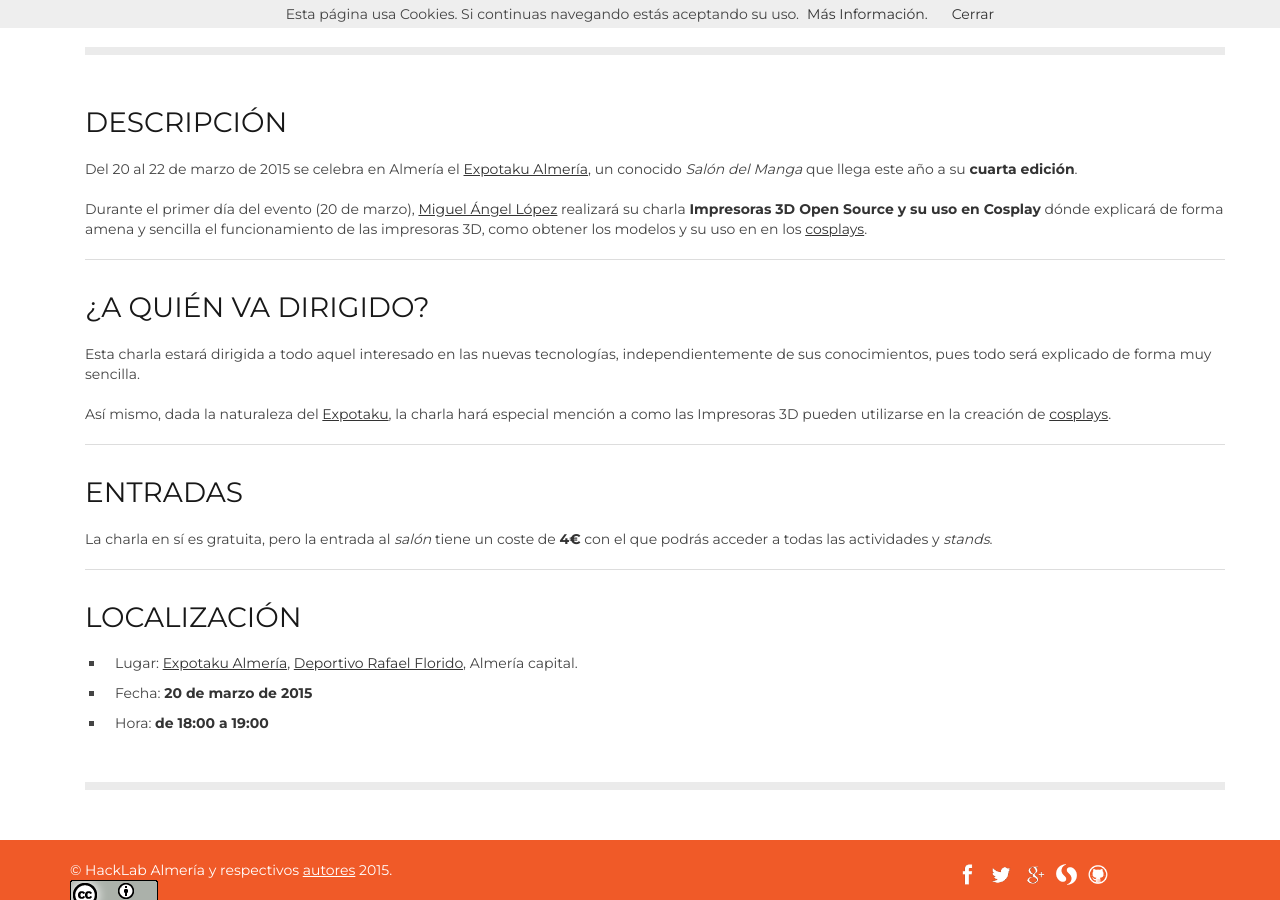
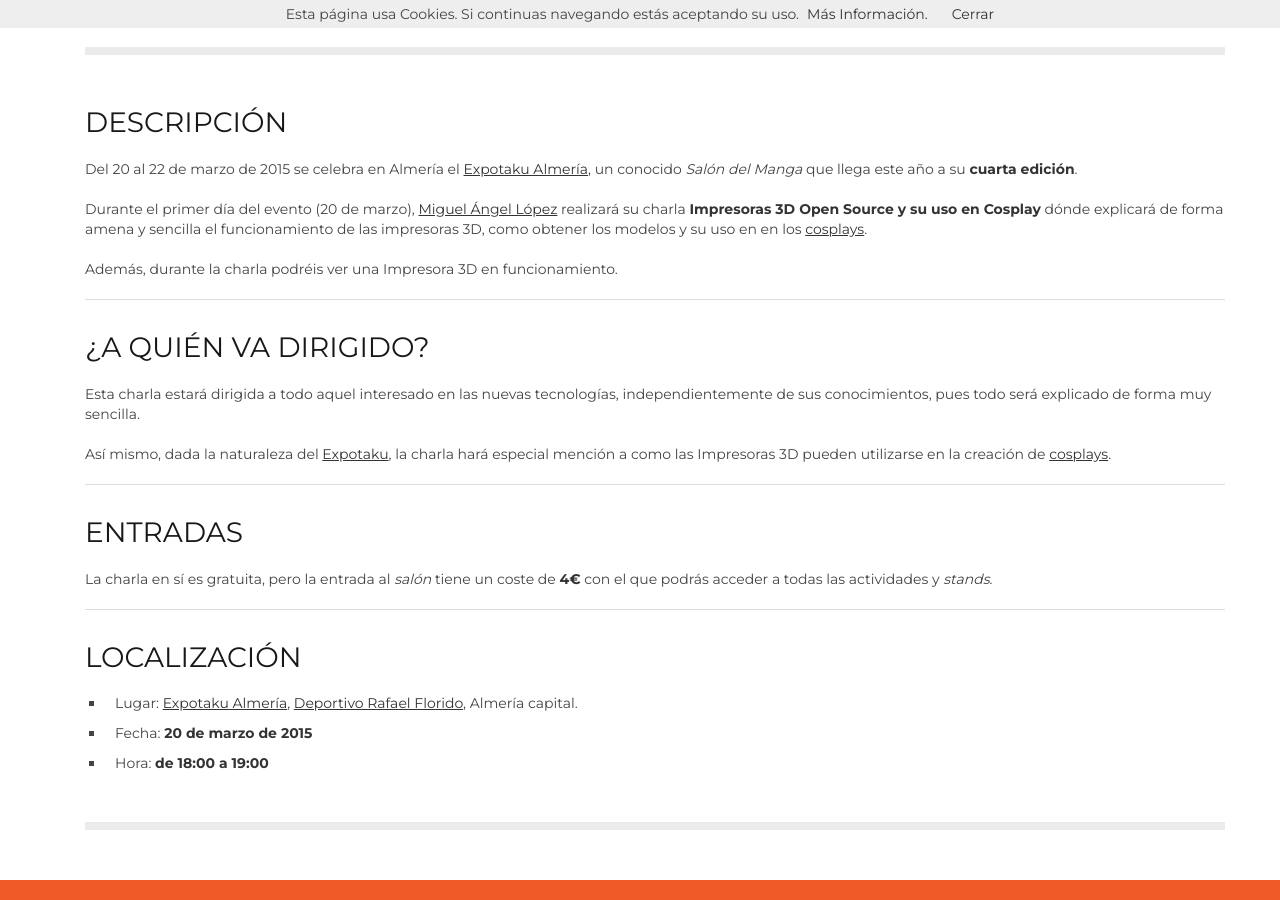
Before and after one commit to HackLab-Almeria/hacklab-almeria.github.io, a Jekyll site: the page built from _posts/2015-03-20-charla-impresoras-3d-en-el-expotaku-almeria.md, in a window 1280 px wide and 900 px high, scrolled down 575 px. Built offline with Jekyll 4.4.1, drawn with Linux system fonts in a browser that asks for light colours; a script that is not in the unit is left out; comment, search, counter and statistics services are not loaded.

Commit message:
Añadido alguna cosilla

```diff
--- a/_posts/2015-03-20-charla-impresoras-3d-en-el-expotaku-almeria.md
+++ b/_posts/2015-03-20-charla-impresoras-3d-en-el-expotaku-almeria.md
@@ -12,6 +12,7 @@
 Durante el primer día del evento (20 de marzo), [Miguel Ángel López][2] realizará su charla **Impresoras 3D Open Source y su uso en Cosplay** dónde explicará de forma
 amena y sencilla el funcionamiento de las impresoras 3D, como obtener los modelos y su uso en en los [cosplays][3].
 
+Además, durante la charla podréis ver una Impresora 3D en funcionamiento.
 
 ---
 
```
